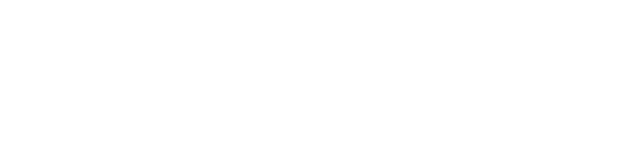
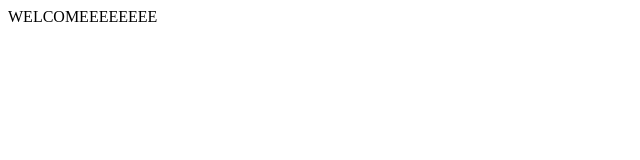
Before and after one commit to Pezi99/Pezi99.github.io, a plain HTML site: page Javascript/index.html in a window 1280 px wide. Shown: the whole page, without its empty margins (0-640 px from the left). Drawn offline with Linux system fonts and the light colour scheme.

Commit message:
Add files via upload

```diff
--- a/Javascript/index.html
+++ b/Javascript/index.html
@@ -1,5 +1,5 @@
 <html>
-	<head>
+	<head> <script data-ad-client="ca-pub-8952033363381249" async src="https://pagead2.googlesyndication.com/pagead/js/adsbygoogle.js"></script>
 			<script>
 				var message = "Hello World Yayyy";
 				alert(message);
@@ -10,7 +10,7 @@
 	<body>
 
 
-
+WELCOMEEEEEEEE
 
 
 
```
